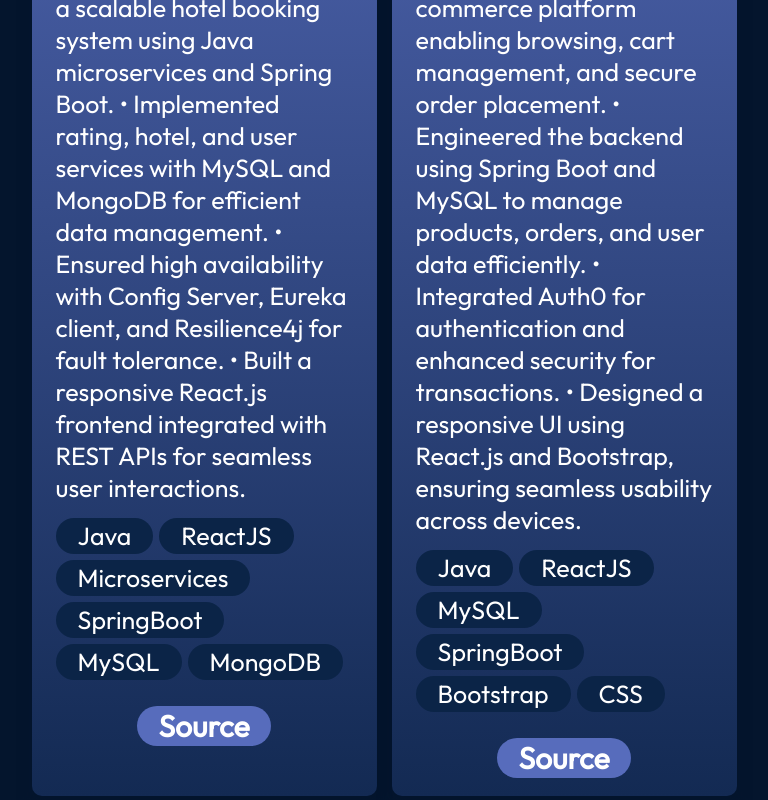
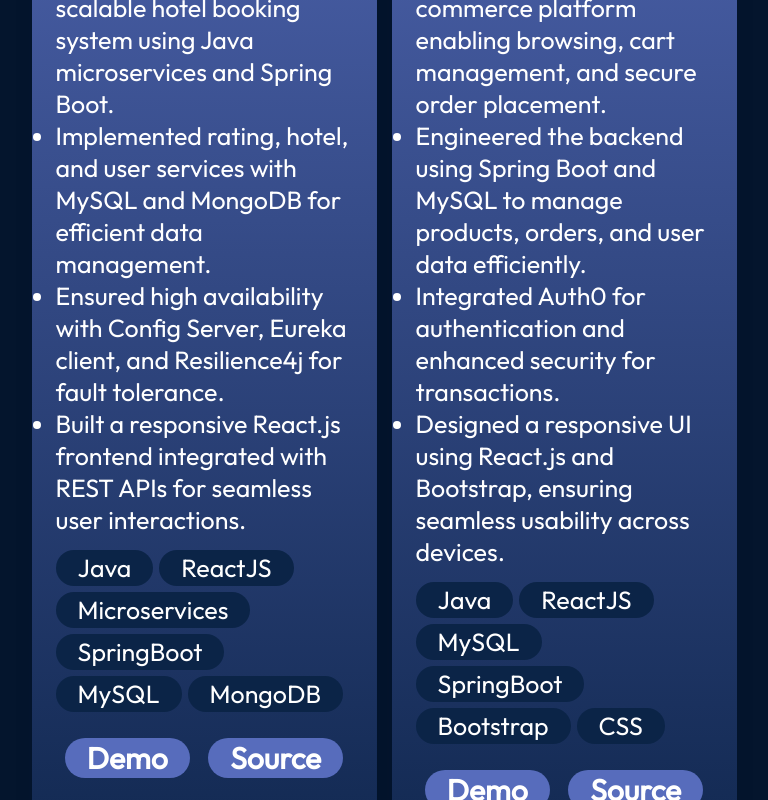
Before and after one commit to Ashutosh8668/MyPortfolio, a React (Vite) app: page / in a window 1280 px wide. Shown: the part 3200-4000 px from the top of the page, without its empty margins (256-1024 px from the left). Built offline with nearby package versions, Linux system fonts and the light colour scheme.

Commit message:
Update ProjectCard.jsx

```diff
--- a/src/components/Projects/ProjectCard.jsx
+++ b/src/components/Projects/ProjectCard.jsx
@@ -1,5 +1,4 @@
 import React from "react";
-
 import styles from "./ProjectCard.module.css";
 import { getImageUrl } from "../../utils";
 
@@ -14,18 +13,25 @@ export const ProjectCard = ({
         className={styles.image}
       />
       <h3 className={styles.title}>{title}</h3>
-      <p className={styles.description}>{description}</p>
+      <ul className={styles.description}>
+        {description.split("\n").map((point, index) => (
+          <li key={index}>{point.replace(/^•\s*/, "")}</li>
+        ))}
+      </ul>
       <ul className={styles.skills}>
-        {skills.map((skill, id) => {
-          return (
-            <li key={id} className={styles.skill}>
-              {skill}
-            </li>
-          );
-        })}
+        {skills.map((skill, id) => (
+          <li key={id} className={styles.skill}>
+            {skill}
+          </li>
+        ))}
       </ul>
       <div className={styles.links}>
-        <a href={source} className={styles.link}>
+        {demo && (
+          <a href={demo} className={styles.link} target="_blank" rel="noreferrer">
+            Demo
+          </a>
+        )}
+        <a href={source} className={styles.link} target="_blank" rel="noreferrer">
           Source
         </a>
       </div>
```
